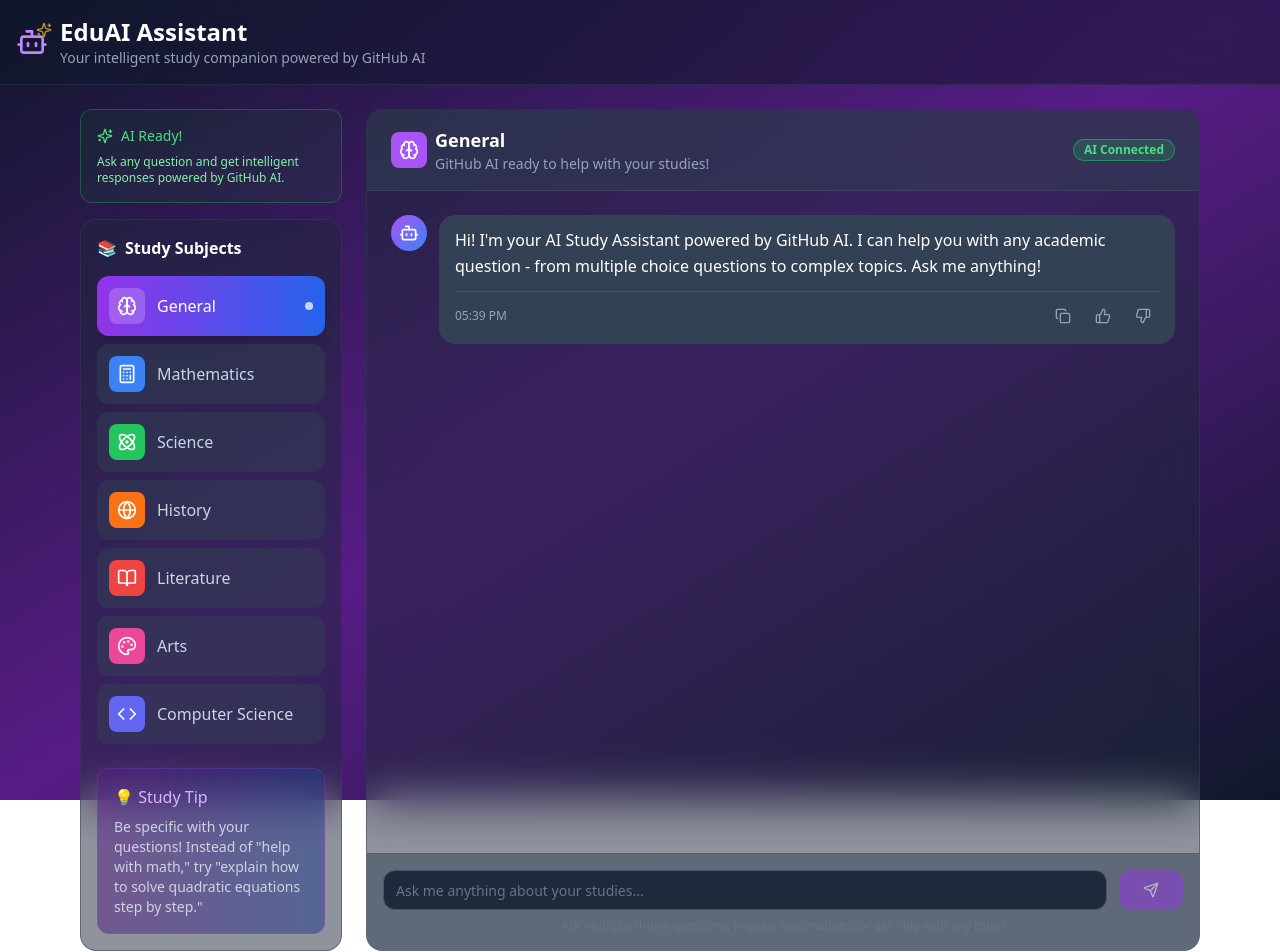
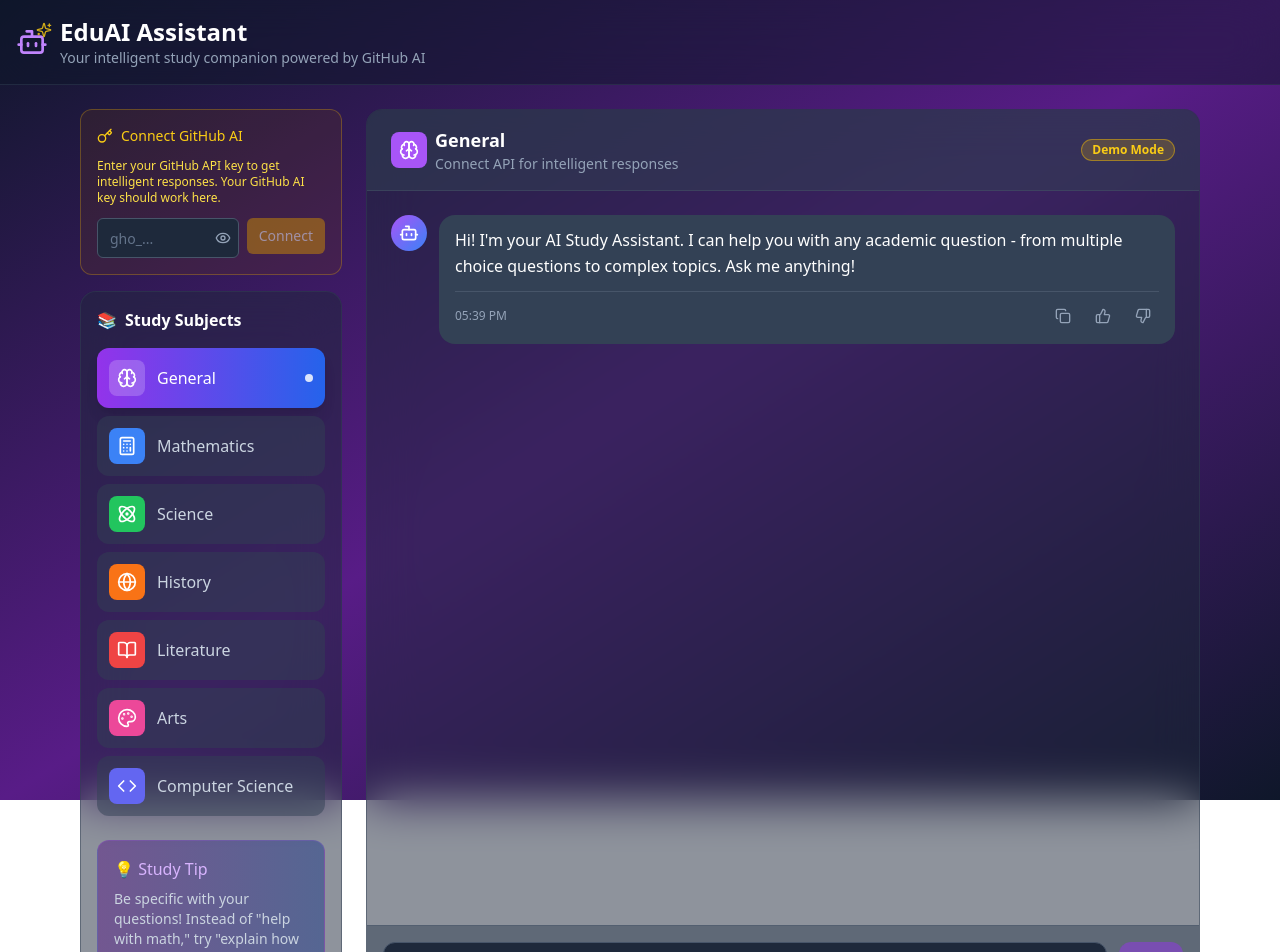
Before and after one commit to forghtupforghtup/scholar-ai-sage-bot, a React (Vite) app: page / in a window 1280 px wide. Shown: the top 952 px of the page. Built offline with nearby package versions, Linux system fonts and the light colour scheme.

Commit message:
Reverted to commit 5cdc100efa0b25a971811581aa96d70beb32fbb7

```diff
--- a/src/pages/Index.tsx
+++ b/src/pages/Index.tsx
@@ -1,4 +1,3 @@
-
 import { useState, useRef, useEffect } from 'react';
 import { Send, Bot, User, BookOpen, Calculator, Atom, Globe, Palette, Code, Brain, Sparkles } from 'lucide-react';
 import { Button } from '@/components/ui/button';
@@ -7,6 +6,7 @@ import { ScrollArea } from '@/components/ui/scroll-area';
 import { Badge } from '@/components/ui/badge';
 import ChatMessage from '@/components/ChatMessage';
 import SubjectSelector from '@/components/SubjectSelector';
+import ApiKeyInput from '@/components/ApiKeyInput';
 import { generateAIResponse } from '@/utils/aiResponses';
 
 interface Message {
@@ -21,7 +21,7 @@ const Index = () => {
   const [messages, setMessages] = useState<Message[]>([
     {
       id: '1',
-      content: "Hi! I'm your AI Study Assistant powered by GitHub AI. I can help you with any academic question - from multiple choice questions to complex topics. Ask me anything!",
+      content: "Hi! I'm your AI Study Assistant. I can help you with any academic question - from multiple choice questions to complex topics. Ask me anything!",
       sender: 'ai',
       timestamp: new Date(),
     }
@@ -29,6 +29,7 @@ const Index = () => {
   const [inputValue, setInputValue] = useState('');
   const [isTyping, setIsTyping] = useState(false);
   const [selectedSubject, setSelectedSubject] = useState<string>('general');
+  const [apiKey, setApiKey] = useState<string>('');
   const messagesEndRef = useRef<HTMLDivElement>(null);
   const inputRef = useRef<HTMLInputElement>(null);
 
@@ -39,6 +40,12 @@ const Index = () => {
   useEffect(() => {
     scrollToBottom();
   }, [messages]);
+
+  const handleApiKeySet = (key: string) => {
+    setApiKey(key);
+    // Store in environment variable for the AI response function
+    (window as any).VITE_GITHUB_API_KEY = key;
+  };
 
   const handleSendMessage = async () => {
     if (!inputValue.trim()) return;
@@ -113,15 +120,7 @@ const Index = () => {
         <div className="grid grid-cols-1 lg:grid-cols-4 gap-6 h-[calc(100vh-200px)]">
           {/* Subject Selector */}
           <div className="lg:col-span-1 space-y-4">
-            <div className="bg-green-900/20 border border-green-500/30 rounded-xl p-4">
-              <div className="flex items-center gap-2 text-green-400 mb-2">
-                <Sparkles className="h-4 w-4" />
-                <span className="text-sm font-medium">AI Ready!</span>
-              </div>
-              <p className="text-green-300 text-xs">
-                Ask any question and get intelligent responses powered by GitHub AI.
-              </p>
-            </div>
+            <ApiKeyInput onApiKeySet={handleApiKeySet} hasApiKey={!!apiKey} />
             <SubjectSelector
               subjects={subjects}
               selectedSubject={selectedSubject}
@@ -145,15 +144,15 @@ const Index = () => {
                       {currentSubject?.name || 'General'}
                     </h2>
                     <p className="text-slate-400 text-sm">
-                      GitHub AI ready to help with your studies!
+                      {apiKey ? 'GitHub AI ready to help!' : 'Connect API for intelligent responses'}
                     </p>
                   </div>
                 </div>
                 <Badge
                   variant="secondary"
-                  className="ml-auto bg-green-500/20 text-green-400 border-green-500/50"
+                  className={`ml-auto ${apiKey ? 'bg-green-500/20 text-green-400 border-green-500/50' : 'bg-yellow-500/20 text-yellow-400 border-yellow-500/50'}`}
                 >
-                  AI Connected
+                  {apiKey ? 'AI Connected' : 'Demo Mode'}
                 </Badge>
               </div>
             </div>
@@ -191,7 +190,7 @@ const Index = () => {
                     value={inputValue}
                     onChange={(e) => setInputValue(e.target.value)}
                     onKeyPress={handleKeyPress}
-                    placeholder="Ask me anything about your studies..."
+                    placeholder={apiKey ? "Ask me anything about your studies..." : "Connect GitHub API key above for intelligent responses..."}
                     className="bg-slate-800 border-slate-600 text-white placeholder-slate-400 pr-12 py-3 rounded-xl focus:ring-2 focus:ring-purple-500 focus:border-transparent"
                     disabled={isTyping}
                   />
@@ -205,7 +204,7 @@ const Index = () => {
                 </Button>
               </div>
               <p className="text-slate-500 text-xs mt-2 text-center">
-                Ask multiple choice questions, request explanations, or get help with any topic!
+                {apiKey ? 'Ask multiple choice questions, request explanations, or get help with any topic!' : 'Add your GitHub API key above to unlock real AI responses'}
               </p>
             </div>
           </div>
--- a/src/utils/aiResponses.ts
+++ b/src/utils/aiResponses.ts
@@ -1,10 +1,9 @@
 
 export const generateAIResponse = async (question: string, subject: string): Promise<string> => {
-  // Use your GitHub API key directly - replace 'YOUR_GITHUB_API_KEY_HERE' with your actual key
-  const apiKey = 'YOUR_GITHUB_API_KEY_HERE';
+  // Check if API key is available
+  const apiKey = (window as any).VITE_GITHUB_API_KEY || import.meta.env.VITE_GITHUB_API_KEY;
 
-  if (!apiKey || apiKey === 'YOUR_GITHUB_API_KEY_HERE') {
-    console.error('GitHub API key not configured');
+  if (!apiKey) {
     return getFallbackResponse(question, subject);
   }
 
@@ -51,11 +50,11 @@ Always be encouraging, educational, and thorough in your explanations. Use forma
     console.error('Error calling GitHub AI API:', error);
 
     if (error instanceof Error && error.message.includes('401')) {
-      return "**API Key Error:** There's an issue with the API configuration. Please contact support.";
+      return "**API Key Error:** Your GitHub API key appears to be invalid. Please check your API key and try again.";
     }
 
     if (error instanceof Error && error.message.includes('429')) {
-      return "**Rate Limit:** The AI service is currently busy. Please wait a moment and try again.";
+      return "**Rate Limit:** You've exceeded your API usage limits. Please wait a moment or check your GitHub API billing.";
     }
 
     return getFallbackResponse(question, subject);
```
